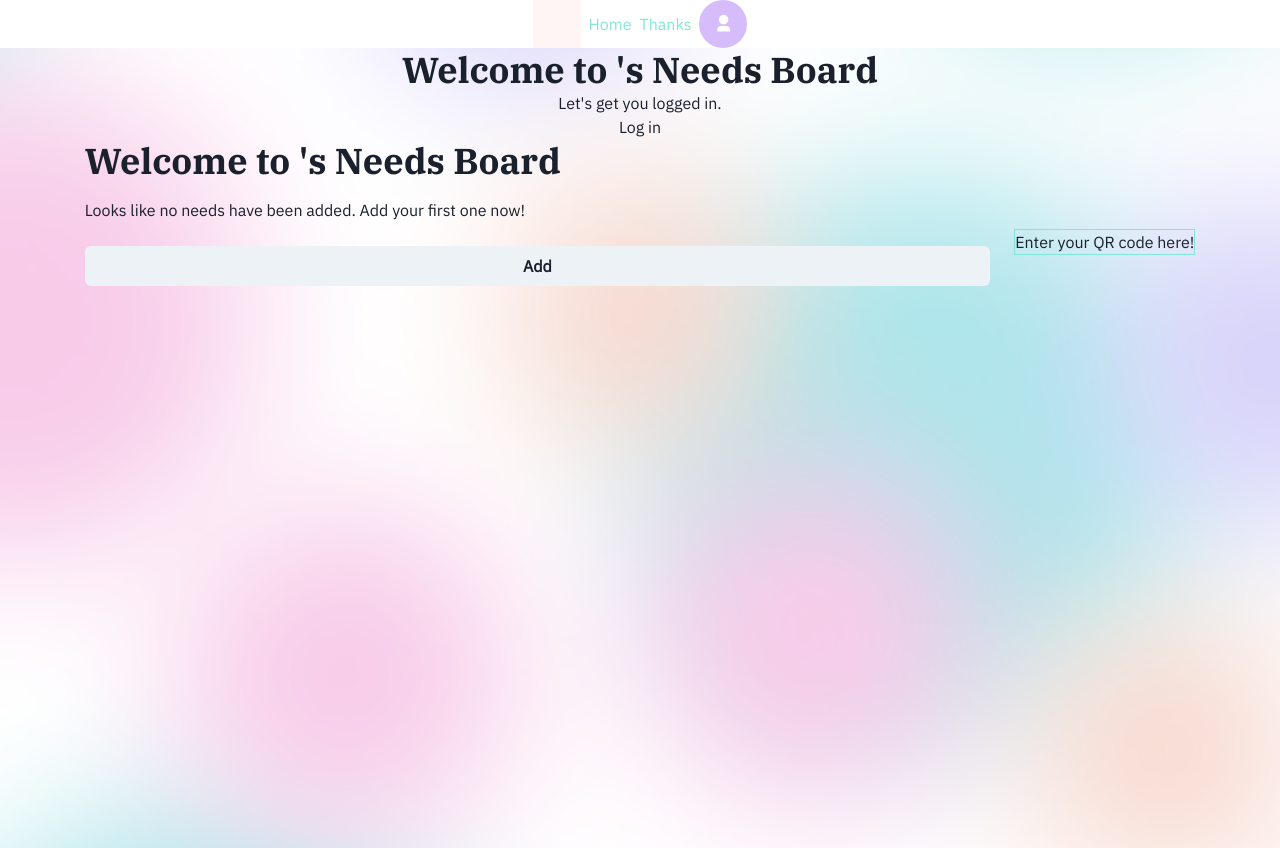
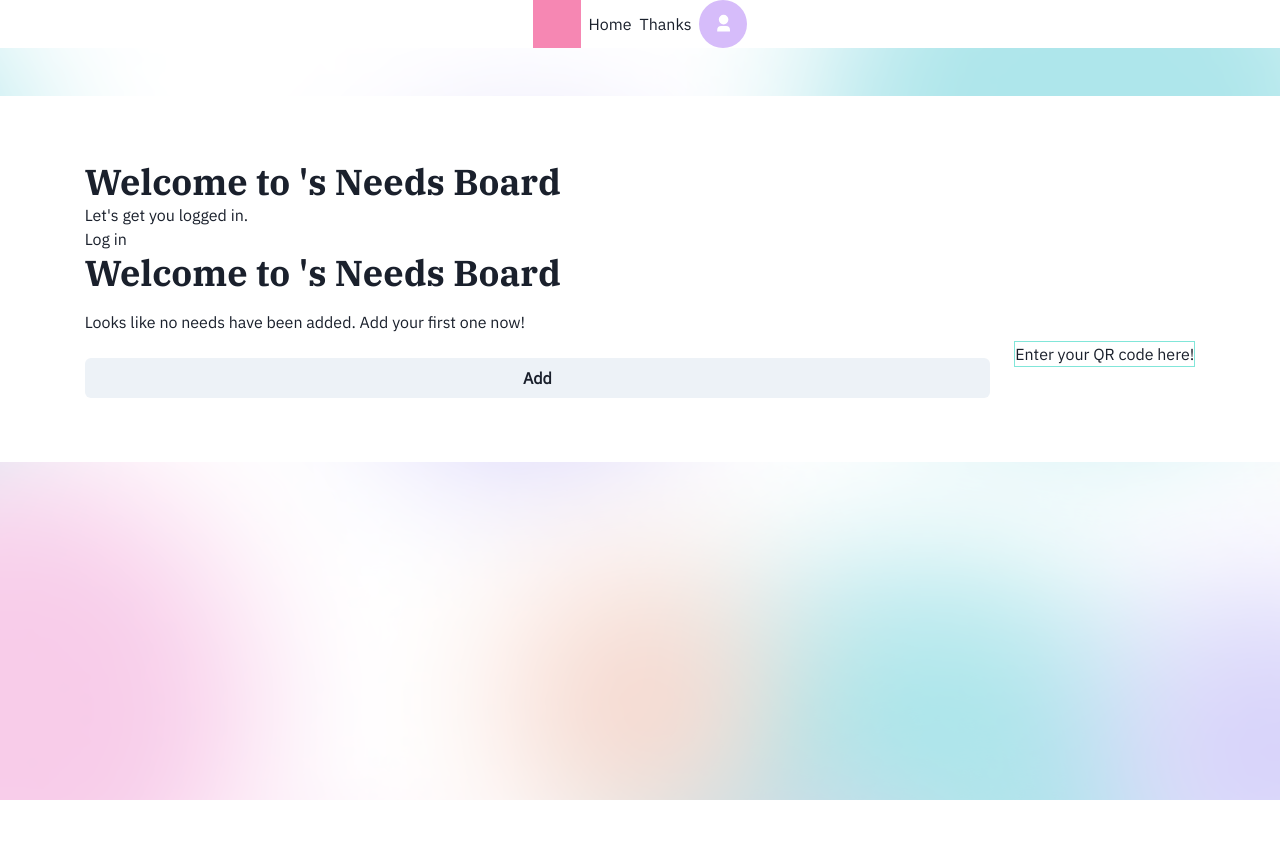
Before and after one commit to FourFifteen/church-board-next, a Next.js app: page / in a window 1280 px wide. After the commit the page ends 800 px from the top, so only its background shows below. Built offline with nearby package versions, Linux system fonts and the light colour scheme; no server answers; the database is empty.

Commit message:
moved things, created the background

```diff
--- a/components/themed/atoms/Background.tsx
+++ b/components/themed/atoms/Background.tsx
@@ -1,6 +1,4 @@
 import { Box, BoxProps, useColorMode } from "@chakra-ui/react"
-import backgroundDark from "../../../public/bg_dark.png"
-import backgroundLight from "../../../public/bg_light.png"
 
 type BackgroundProps = {
   children: React.ReactNode
@@ -8,11 +6,12 @@ type BackgroundProps = {
 
 export const Background = ({ children, ...props }: BackgroundProps) => {
   const { colorMode } = useColorMode()
-  const background = colorMode === "light" ? backgroundLight : backgroundDark
+  const background = `url('bg_${colorMode}.png')`
+  const backgroundPosition = colorMode === "light" ? "top" : "bottom"
   return (
     <Box
-      bgImage={`url('bg_light.png')`}
-      backgroundPosition="center"
+      bgImage={background}
+      backgroundPosition={backgroundPosition}
       backgroundRepeat="no-repeat"
       {...props}
     >
--- /dev/null
+++ b/components/themed/organisms/AddNeedModal.tsx
@@ -0,0 +1,75 @@
+import { Box, Button, Input, Spinner, Text, Textarea } from "@chakra-ui/react"
+import { useEffect, useState } from "react"
+import { NeedData, UserID } from "../../../types"
+
+export interface AddModalProps {
+  userId: UserID
+  handleCloseModal: () => void
+}
+
+export const AddNeedModal = ({ userId, handleCloseModal }: AddModalProps) => {
+  const [name, setName] = useState("")
+  const [description, setDescription] = useState("")
+  const [createdNeed, setCreatedNeed] = useState<NeedData | null>(null)
+  const [submitting, setSubmitting] = useState(false)
+
+  useEffect(() => {
+    if (!name || !description || !submitting) {
+      return
+    }
+
+    const post = async () => {
+      const response = await fetch("api/needs", {
+        method: "POST",
+        headers: {
+          Accept: "application/json",
+        },
+        body: JSON.stringify({
+          name,
+          description,
+          fulfilledState: "Unfulfilled",
+          ownerId: userId,
+        }),
+      })
+      const data = await response.json()
+      setCreatedNeed(data.need)
+    }
+
+    post()
+  }, [name, description, userId, submitting])
+
+  useEffect(() => {
+    if (createdNeed) {
+      setSubmitting(false)
+    }
+  }, [createdNeed])
+
+  if (createdNeed && createdNeed.name) {
+    return (
+      <Box>
+        <Text>
+          Created new need: <strong>{createdNeed.name}</strong>
+        </Text>
+        <Button onClick={handleCloseModal}>Close</Button>
+      </Box>
+    )
+  }
+  if (submitting) {
+    return <Spinner />
+  }
+  return (
+    <Box>
+      <Input
+        placeholder="Name of your need"
+        value={name}
+        onChange={(e) => setName(e.target.value)}
+      />
+      <Textarea
+        placeholder="A fitting description of your need with appropriate details"
+        value={description}
+        onChange={(e) => setDescription(e.target.value)}
+      />
+      <Button onClick={() => setSubmitting(true)}>Submit</Button>
+    </Box>
+  )
+}
--- /dev/null
+++ b/components/themed/organisms/GlobalNav.tsx
@@ -0,0 +1,47 @@
+import {
+  Avatar,
+  Box,
+  Center,
+  Link,
+  Spinner,
+  Stack,
+  useColorMode,
+} from "@chakra-ui/react"
+import { RiUser3Fill } from "react-icons/ri"
+import { useAuth } from "../../../services/auth"
+
+export const GlobalNav = () => {
+  const { currentUser, isLoading } = useAuth()
+  const { colorMode } = useColorMode()
+  const backgroundColor = colorMode === "light" ? "white" : "gray.700"
+
+  if (isLoading) {
+    return <Spinner />
+  }
+
+  return (
+    <Center background={backgroundColor}>
+      <Stack
+        as="nav"
+        justify="space-around"
+        direction="row"
+        alignItems="center"
+      >
+        <Box bg="pink.300" w="12" h="12" />
+        <Stack direction="row">
+          <Link href="/">Home</Link>
+          <Link href="/thanks">Thanks</Link>
+        </Stack>
+        <Link href="/settings">
+          <Avatar
+            name={currentUser?.name}
+            src={currentUser?.photoURL}
+            icon={<RiUser3Fill />}
+            bg="purple.200"
+            referrerPolicy="no-referrer"
+          />
+        </Link>
+      </Stack>
+    </Center>
+  )
+}
--- /dev/null
+++ b/components/themed/templates/BlankPage.tsx
@@ -0,0 +1,21 @@
+import { Container, useColorMode } from "@chakra-ui/react"
+
+type BlankPageProps = {
+  children: React.ReactNode
+}
+
+export const BlankPage = ({ children }: BlankPageProps) => {
+  const { colorMode } = useColorMode()
+  const backgroundColor = colorMode === "light" ? "white" : "gray.700"
+  return (
+    <Container
+      centerContent
+      maxW="container.xl"
+      py="16"
+      my="12"
+      backgroundColor={backgroundColor}
+    >
+      {children}
+    </Container>
+  )
+}
--- a/components/themed/templates/Layout.tsx
+++ b/components/themed/templates/Layout.tsx
@@ -1,20 +1,14 @@
-import {
-  Avatar,
-  Box,
-  Center,
-  ChakraProvider,
-  Spinner,
-  Stack,
-} from "@chakra-ui/react"
+import { ChakraProvider } from "@chakra-ui/react"
 import "@fontsource/ibm-plex-sans/400.css"
 import "@fontsource/ibm-plex-serif/700.css"
-import { RiUser3Fill } from "react-icons/ri"
-import { Link } from ".."
 import { FirebaseAuthService } from "../../../adapters/firebase-auth"
 import { FirebaseDocDatabaseService } from "../../../adapters/firebase-database"
-import { makeAuthContextProvider, useAuth } from "../../../services/auth"
+import { makeAuthContextProvider } from "../../../services/auth"
 import { makeDatabaseContextProvider } from "../../../services/database"
 import theme from "../../../theme"
+import { Background } from "../atoms/Background"
+import { GlobalNav } from "../organisms/GlobalNav"
+import { BlankPage } from "./BlankPage"
 
 export const Layout = ({ children }: { children: React.ReactNode }) => {
   const AuthProvider = makeAuthContextProvider(FirebaseAuthService)
@@ -26,46 +20,12 @@ export const Layout = ({ children }: { children: React.ReactNode }) => {
     <ChakraProvider theme={theme}>
       <AuthProvider>
         <DatabaseProvider>
-          <Box w="100vw" h="100vh">
+          <Background w="100vw" h="100vh">
             <GlobalNav />
-            {children}
-          </Box>
+            <BlankPage>{children}</BlankPage>
+          </Background>
         </DatabaseProvider>
       </AuthProvider>
     </ChakraProvider>
   )
 }
-
-const GlobalNav = () => {
-  const { currentUser, isLoading } = useAuth()
-
-  if (isLoading) {
-    return <Spinner />
-  }
-
-  return (
-    <Center>
-      <Stack
-        as="nav"
-        justify="space-around"
-        direction="row"
-        alignItems="center"
-      >
-        <Box bg="red.50" w="12" h="12" />
-        <Stack direction="row">
-          <Link href="/">Home</Link>
-          <Link href="/thanks">Thanks</Link>
-        </Stack>
-        <Link href="/settings">
-          <Avatar
-            name={currentUser?.name}
-            src={currentUser?.photoURL}
-            icon={<RiUser3Fill />}
-            bg="purple.200"
-            referrerPolicy="no-referrer"
-          />
-        </Link>
-      </Stack>
-    </Center>
-  )
-}
--- a/pages/index.tsx
+++ b/pages/index.tsx
@@ -1,27 +1,23 @@
 import {
   Box,
-  Button,
   Center,
-  Container,
   Grid,
   GridItem,
   Heading,
-  Input,
   Link,
   Spinner,
   Stack,
   Text,
-  Textarea,
 } from "@chakra-ui/react"
 import isEqual from "lodash/fp/isEqual"
 import type { NextPage } from "next"
 import NextLink from "next/link"
-import React, { useEffect, useState } from "react"
+import { useEffect, useState } from "react"
 import { useDBServiceList } from "../adapters/firebase-database"
 import { NeedDetail, NeedList } from "../components/themed"
-import { Background } from "../components/themed/atoms/Background"
+import { AddNeedModal } from "../components/themed/organisms/AddNeedModal"
 import { useAuth } from "../services/auth"
-import { Need, NeedData, NEED_MODAL_DISPLAY_STATES, UserID } from "../types"
+import { Need, NEED_MODAL_DISPLAY_STATES } from "../types"
 
 const CHURCH_NAME = process.env.NEXT_PUBLIC_CHURCH_NAME
 const Welcome = () => (
@@ -101,8 +97,7 @@ const Home: NextPage = () => {
 
   // RENDER
   return (
-    <Background w="100vw" h="100vh">
-      <Container centerContent maxW="container.xl">
+    <Box>
       {isLoading && <Spinner />}
       {!currentUser && (
         <>
@@ -165,82 +160,6 @@ const Home: NextPage = () => {
           </GridItem>
         </Grid>
       </Stack>
-      </Container>
-    </Background>
-  )
-}
-
-interface AddModalProps {
-  userId: UserID
-  handleCloseModal: () => void
-}
-
-const AddNeedModal: React.FC<AddModalProps> = ({
-  userId,
-  handleCloseModal,
-}) => {
-  const [name, setName] = useState("")
-  const [description, setDescription] = useState("")
-  const [createdNeed, setCreatedNeed] = useState<NeedData | null>(null)
-  const [submitting, setSubmitting] = useState(false)
-
-  useEffect(() => {
-    if (!name || !description || !submitting) {
-      return
-    }
-
-    const post = async () => {
-      const response = await fetch("api/needs", {
-        method: "POST",
-        headers: {
-          Accept: "application/json",
-        },
-        body: JSON.stringify({
-          name,
-          description,
-          fulfilledState: "Unfulfilled",
-          ownerId: userId,
-        }),
-      })
-      const data = await response.json()
-      setCreatedNeed(data.need)
-    }
-
-    post()
-  }, [name, description, userId, submitting])
-
-  useEffect(() => {
-    if (createdNeed) {
-      setSubmitting(false)
-    }
-  }, [createdNeed])
-
-  if (createdNeed && createdNeed.name) {
-    return (
-      <Box>
-        <Text>
-          Created new need: <strong>{createdNeed.name}</strong>
-        </Text>
-        <Button onClick={handleCloseModal}>Close</Button>
-      </Box>
-    )
-  }
-  if (submitting) {
-    return <Spinner />
-  }
-  return (
-    <Box>
-      <Input
-        placeholder="Name of your need"
-        value={name}
-        onChange={(e) => setName(e.target.value)}
-      />
-      <Textarea
-        placeholder="A fitting description of your need with appropriate details"
-        value={description}
-        onChange={(e) => setDescription(e.target.value)}
-      />
-      <Button onClick={() => setSubmitting(true)}>Submit</Button>
     </Box>
   )
 }
```
Also changed, not shown: public/bg_dark.png. Lines whose indentation alone changed are shown as unchanged.
